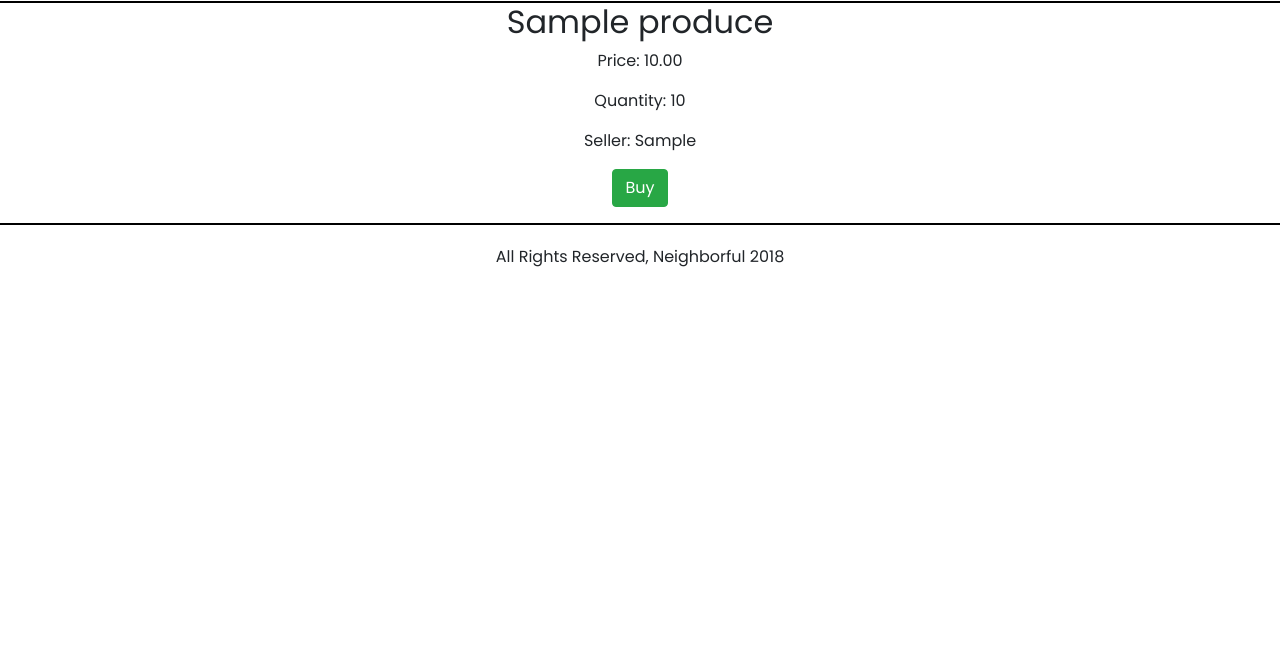
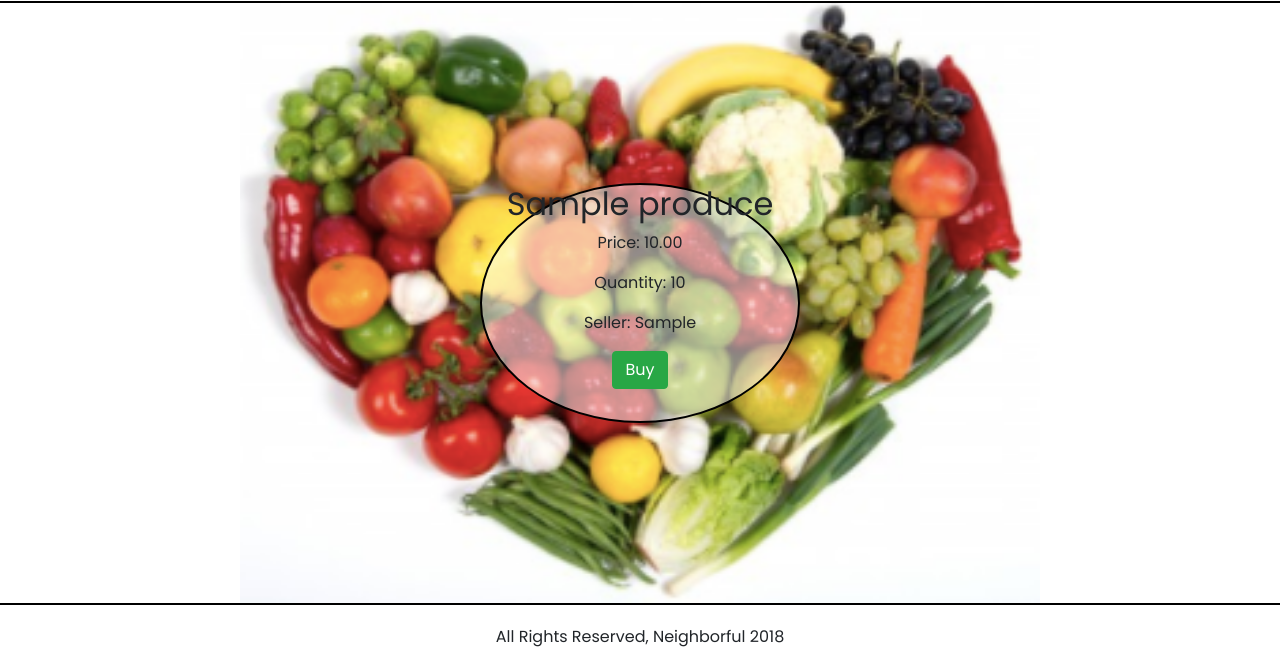
Before and after one commit to njang/neighborful, a Django app: page /1/ in a window 1280 px wide. Shown: the part 180-849 px from the top of the page. Before the commit the page ends 447 px from the top, so only its background shows below. Run offline with Django 3.2, Linux system fonts and the light colour scheme; tables that the repository leaves empty hold one stand-in row (values such as "Sample post"); some libraries are stand-ins or nearby versions.

Commit message:
WIP styles show

```diff
--- a/main_app/static/style.css
+++ b/main_app/static/style.css
@@ -490,4 +490,22 @@ footer {
 /* SHOW */
 #show {
   font-family: 'Poppins', sans-serif;
+  height: 600px;
+  width: 800px;
+  background: url("/static/images/heart.png");
+  background-position: center;
+  background-repeat: no-repeat;
+  background-size: cover;
+  position: relative;
 }
+
+#showProduce {
+  background-color:rgba(255, 255, 255, 0.5);
+  position: relative;
+  top: 30%;
+  left: 30%;
+  width: 40%;
+  height: 40%;
+  border: black 2px solid;
+  border-radius: 50%;
+}
--- a/main_app/templates/edit.html
+++ b/main_app/templates/edit.html
@@ -3,13 +3,14 @@
 
 {% block content %}
 {% include "./header.html" %}
+<div id="edit" class="container-fluid full-width">
 	<h1>Edit</h1>
-
 	<form action="update/" method="post" class='form-group'>
 		{% csrf_token %}
 		{{ form.as_p }}
 		<input type="submit" class='btn btn-success' value="Update" />
 	</form>
 	<a href='/{{produce.id}}'><button class='btn btn-danger'>Cancel</button></a>
+</div>
 {% include "./footer.html" %}
 {% endblock %}
--- a/main_app/templates/show.html
+++ b/main_app/templates/show.html
@@ -4,6 +4,7 @@
 {% block content %}
 {% include './header.html' %}
 <div class="container-fluid full-width" id="show">
+  <div id="showProduce">
     <h2>{{ produce.name}}</h1>
     <p>Price: {{ produce.price }}</p>
     <p>Quantity: {{ produce.quantity }}</p>
@@ -69,6 +70,7 @@
         </div>
       </div>
     </div>
+  </div>
 </div>
 {% include './footer.html' %}
 {% endblock %}
```
Also changed, not shown: main_app/static/images/heart.png (added), 2 other files. Lines whose indentation alone changed are shown as unchanged.
